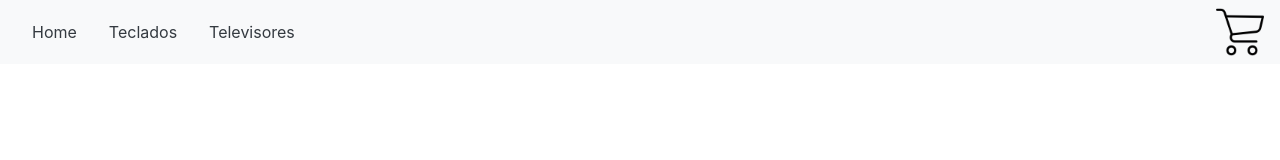
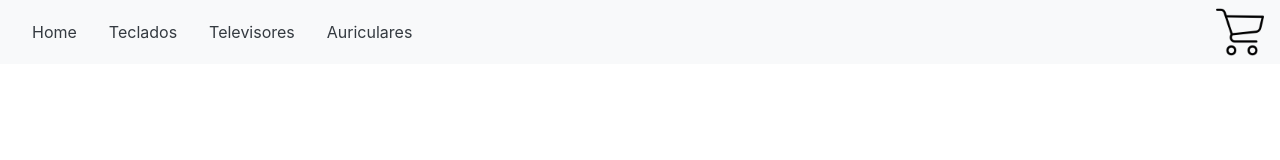
Before and after one commit to jburich13/mercadofree, a React (Create React App) app: page / in a window 1280 px wide. Shown: the top 160 px of the page. Built offline with nearby package versions, Linux system fonts and the light colour scheme; no server answers.

Commit message:
Auriculares agregados

```diff
--- a/src/components/NavBar.js
+++ b/src/components/NavBar.js
@@ -16,6 +16,7 @@ function NavBar (){
       <NavLink className="text-dark mr-3 ml-3" to="/">Home</NavLink>
       <NavLink className="text-dark mr-3 ml-3" to={`/category/Teclados`}>Teclados</NavLink>
       <NavLink className="text-dark mr-3 ml-3" to="/category/Televisores">Televisores</NavLink>
+      <NavLink className="text-dark mr-3 ml-3" to="/category/Auriculares">Auriculares</NavLink>
     </Nav>
     <CartWidget />
   </Navbar.Collapse>
```
